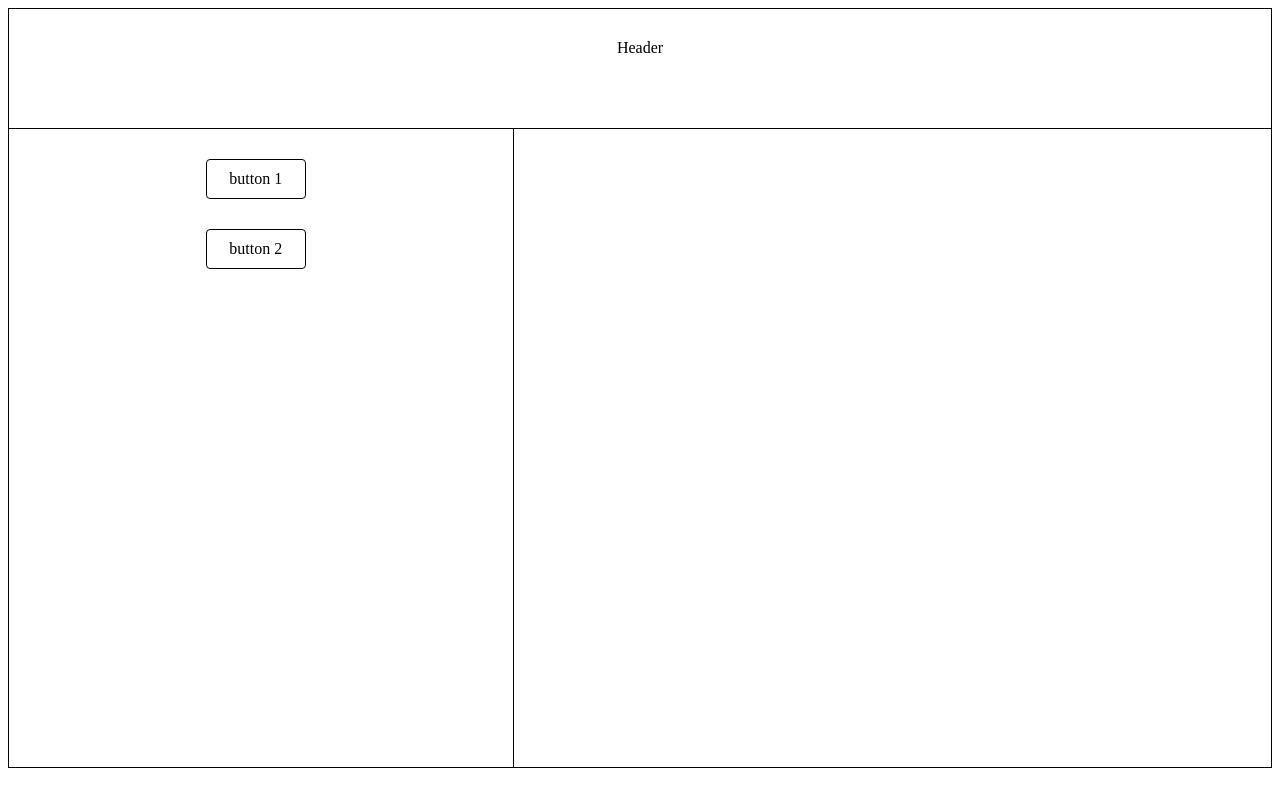
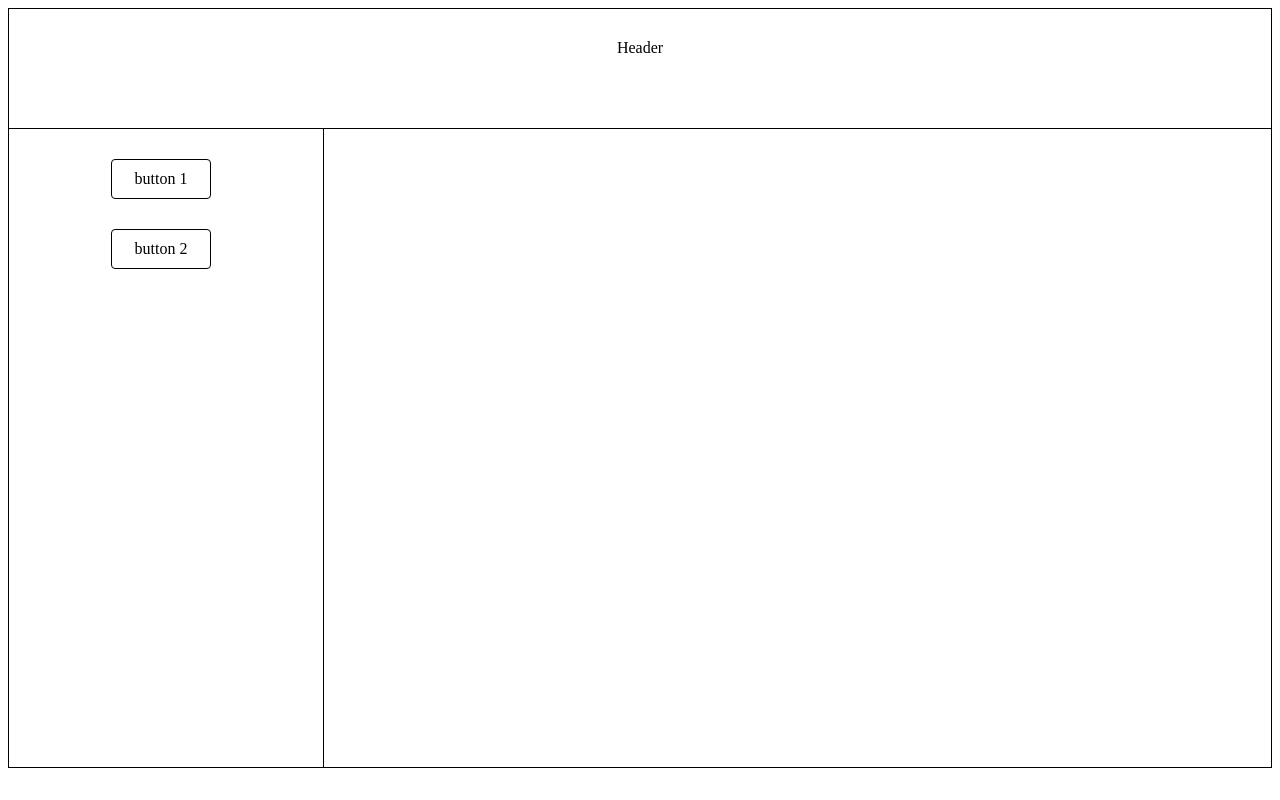
Before and after one commit to kacperjanusz/recruitmentTask, a plain HTML site: page public/index.html in a window 1280 px wide. Drawn offline with Linux system fonts and the light colour scheme.

Commit message:
changed aside width

```diff
--- a/style/main.css
+++ b/style/main.css
@@ -20,7 +20,7 @@
   display: flex;
   border: 1px solid black;
   box-sizing: border-box;
-  width: 60%;
+  width: 75%;
   height: 80vh;
   justify-content: center;
   text-align: center;
@@ -30,7 +30,7 @@
 .aside {
   border: 1px solid black;
   box-sizing: border-box;
-  width: 40%;
+  width: 25%;
   height: 80vh;
   display: flex;
   flex-direction: column;
```
